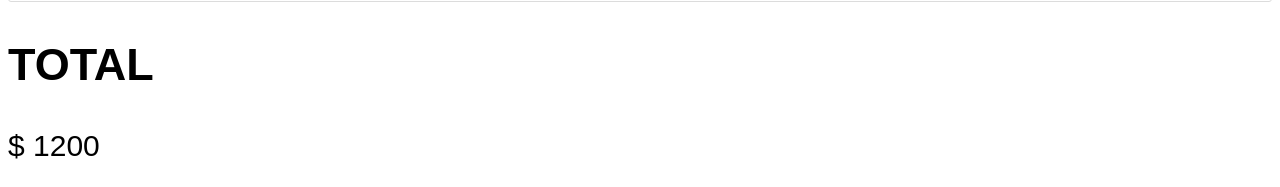
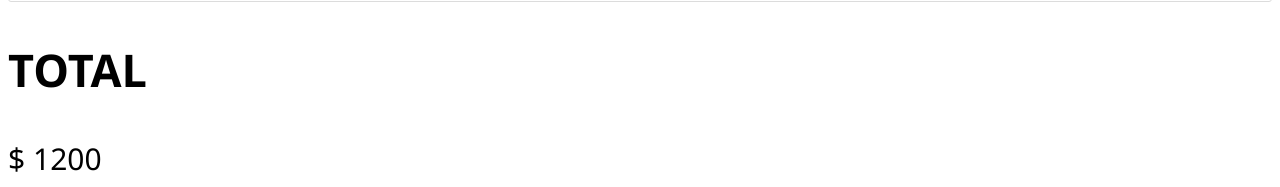
Before and after one commit to jessyandrade01/Bootcam-javascript, a plain HTML site: page MODULO 0/Ejercicio Shopping cart/index.html in a window 1280 px wide. Shown: the part 739-926 px from the top of the page. Drawn offline with Linux system fonts and the light colour scheme.

Commit message:
shopping cart

```diff
--- a/MODULO 0/Ejercicio Shopping cart/site.css
+++ b/MODULO 0/Ejercicio Shopping cart/site.css
@@ -70,11 +70,13 @@ body {
     min-width: 100px;
 }
 
-.shopping.footer {
+.shopping-footer {
     font-family: 'Segoe UI', Tahoma, Geneva, Verdana, sans-serif;
-}
-
-.shopping-footer {
     font-weight: 700px;
     font-size: 30px;
 }
+
+/*.shopping-footer {
+    font-weight: 700px;
+    font-size: 30px;
+}*/
```
